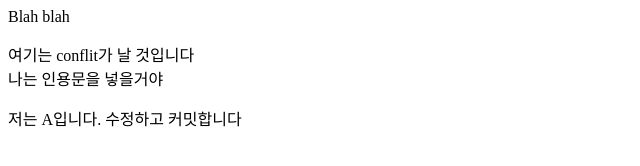
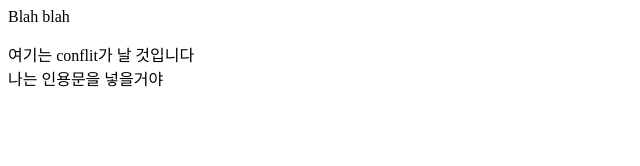
Before and after one commit to Chrisaor/Git-Practice, a plain HTML site: page index.html in a window 1280 px wide. Shown: the whole page, without its empty margins (0-640 px from the left). Drawn offline with Linux system fonts and the light colour scheme.

Commit message:
다시 되돌리기

```diff
--- a/index.html
+++ b/index.html
@@ -5,6 +5,5 @@
             <p>Blah blah<p>
             <div>여기는 conflit가 날 것입니다</div>
             <blockqoute>나는 인용문을 넣을거야</blockquot>
-            <p>저는 A입니다. 수정하고 커밋합니다</p>
         </body>
 </html>
```
